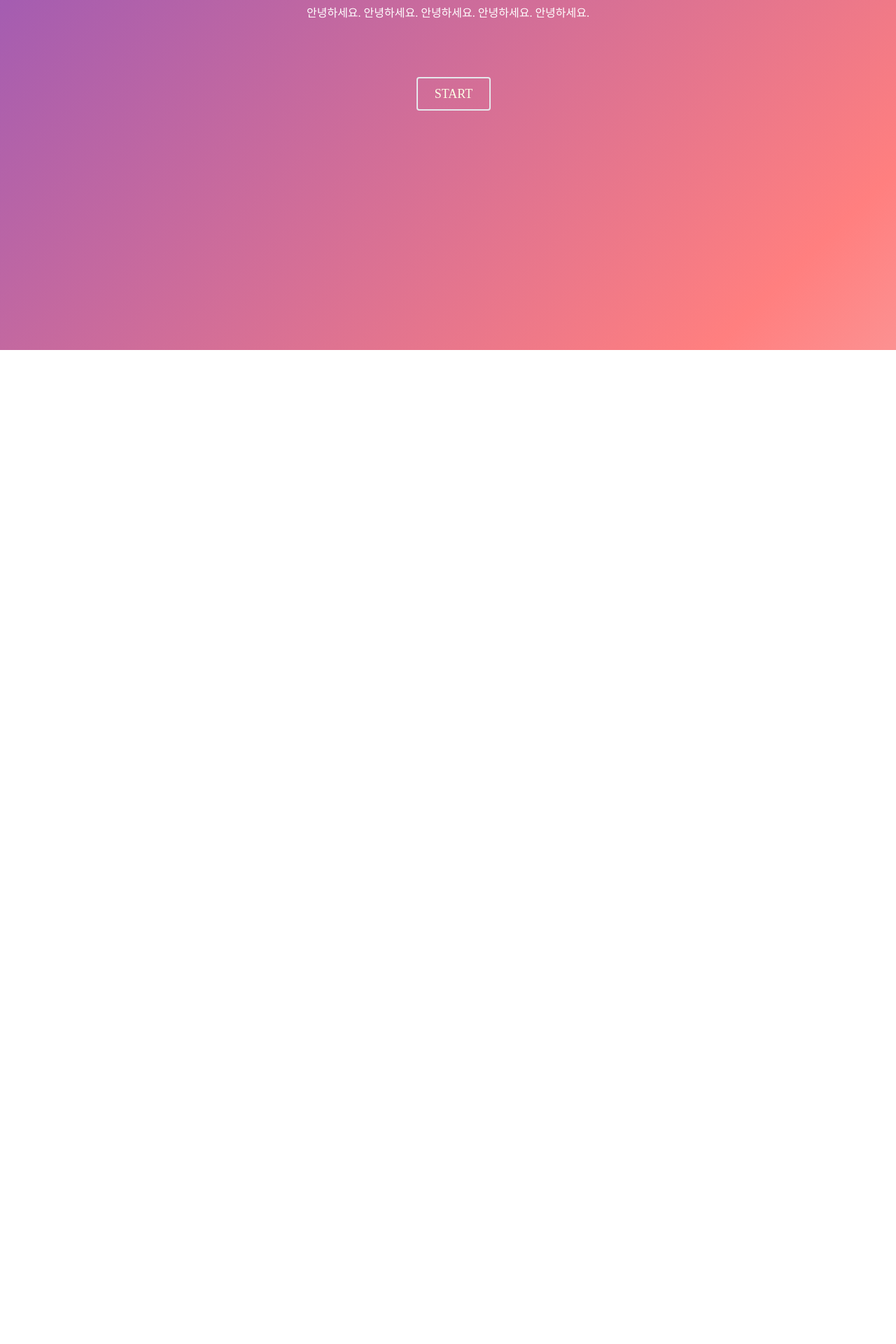
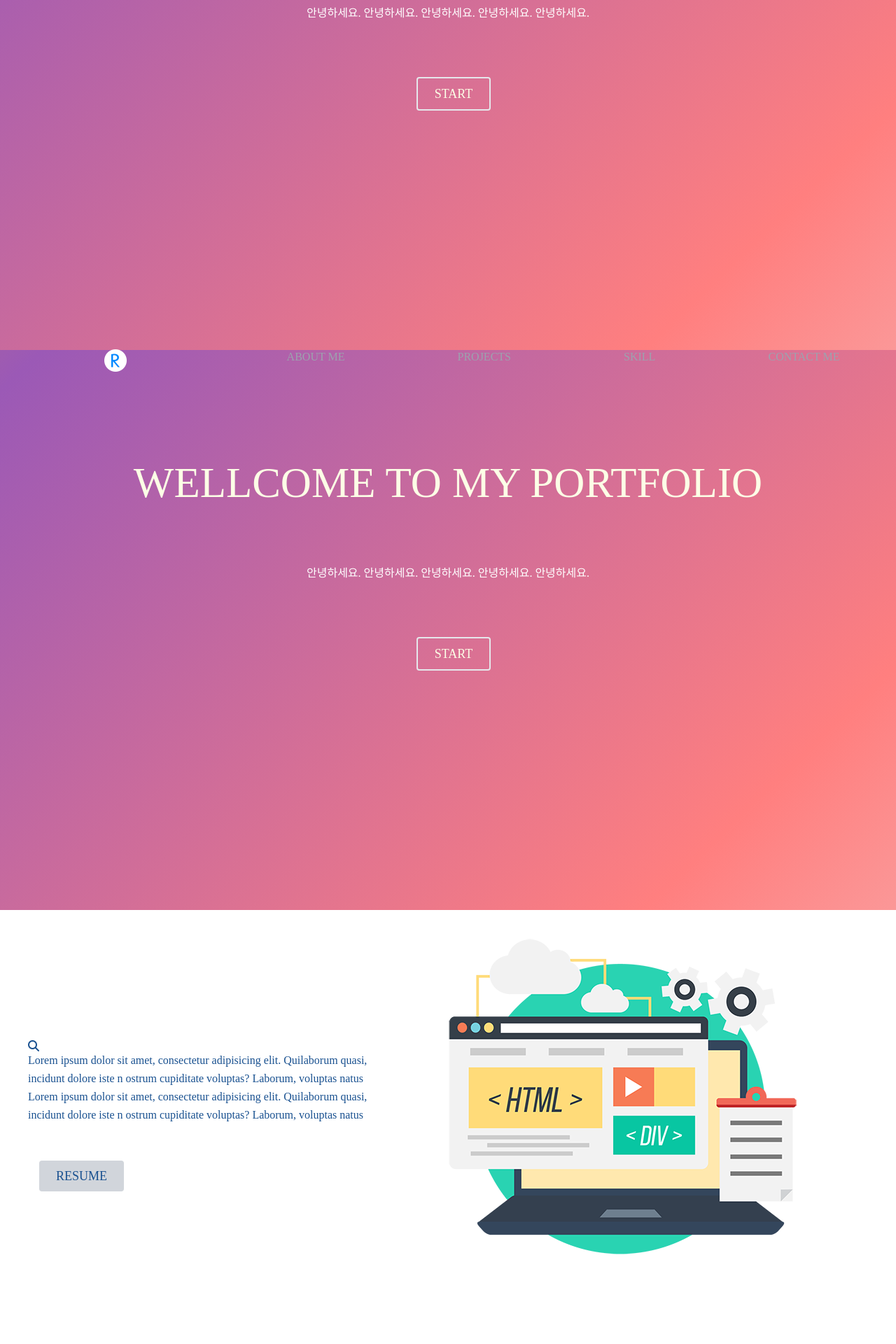
Before and after one commit to Bravetomato/my_portfolio, a React (Create React App) app: page /projects in a window 1280 px wide. Shown: the part 300-2220 px from the top of the page at 70% size. Before the commit the page ends 800 px from the top, so only its background shows below. Built offline with nearby package versions, Linux system fonts and the light colour scheme.

Commit message:
header이동

```diff
--- a/src/App.js
+++ b/src/App.js
@@ -9,19 +9,16 @@ import SkillPage from "./pages/SkillPage";
 import ContactMePage from "./pages/ContactMePage";
 
 function App() {
-  const location = useLocation();
+
 
   return (
     <>
+      <MainPage />
       <Header />
-      <Routes>
-        <Route path="/main" element={<MainPage />} />
-        <Route path="/aboutme" element={<AboutMePage />} />
-        <Route path="/projects" element={<ProjectsPage />} />
-        <Route path="/skill" element={<SkillPage />} />
-        <Route path="/contactme" element={<ContactMePage />} />
-        <Route path="*" element={<MainPage />} />
-      </Routes>
+      <AboutMePage />
+      <ProjectsPage />
+      <SkillPage />
+      <ContactMePage />
     </>
   );
 }
--- a/src/Header.js
+++ b/src/Header.js
@@ -1,11 +1,17 @@
-import { NavLink } from "react-router-dom";
+import { Routes, Route, NavLink, useLocation } from "react-router-dom";
+import MainPage from "./pages/MainPage";
+import AboutMePage from "./pages/AboutMePage";
+import ProjectsPage from "./pages/ProjectsPage";
+import SkillPage from "./pages/SkillPage";
+import ContactMePage from "./pages/ContactMePage";
 import "./style/Header.css";
 import logo from "./img/favicon.png";
 
 export default function Header() {
+
   return(
    <>
-    <div className="header_wrap text-white">
+    <div className="header_wrap text-gray-400">
       <div className="logo_wrap">
         <NavLink to="/main"><img src={logo} alt=""/></NavLink>
       </div>
@@ -14,6 +20,14 @@ export default function Header() {
         <NavLink to="/skill">SKILL</NavLink>
         <NavLink to="/contactme">CONTACT ME</NavLink>
     </div>
+    <Routes>
+        <Route path="/main" element={<MainPage />} />
+        <Route path="/aboutme" element={<AboutMePage />} />
+        <Route path="/projects" element={<ProjectsPage />} />
+        <Route path="/skill" element={<SkillPage />} />
+        <Route path="/contactme" element={<ContactMePage />} />
+        <Route path="*" element={<MainPage />} />
+      </Routes>
    </>
   );
 }
--- a/src/pages/MainPage.js
+++ b/src/pages/MainPage.js
@@ -1,6 +1,5 @@
 import { useState, useEffect } from "react";
 import { Link } from "react-router-dom";
-import { Container } from "@mui/material";
 import "../style/MainPage.css";
 
 export default function MainPage() {
```
